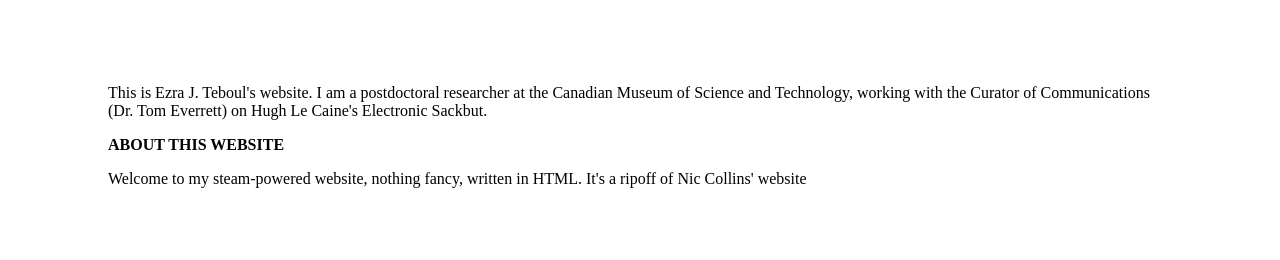
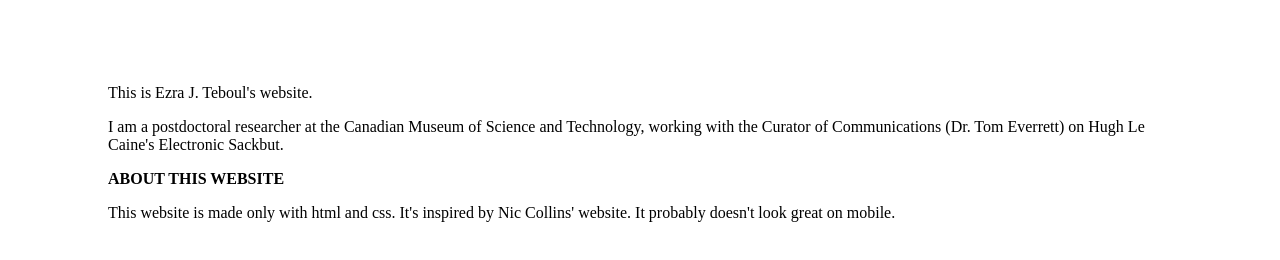
Before and after one commit to ezrajteboul/ezrajteboul.github.io, a plain HTML site: page index.html in a window 1280 px wide. Drawn offline with Linux system fonts and the light colour scheme.

Commit message:
Update index.html

```diff
--- a/index.html
+++ b/index.html
@@ -17,13 +17,14 @@
 
 <p>
 This is Ezra J. Teboul's website.
-
+<p>
+<p>
 I am a postdoctoral researcher at the Canadian Museum of Science and Technology, working with the Curator of Communications (Dr. Tom Everrett) on Hugh Le Caine's Electronic Sackbut.
 <p>
 <b>ABOUT THIS WEBSITE</b></h3>
 <p>
-Welcome to my steam-powered website, nothing fancy, written in HTML. It's a ripoff of Nic Collins' <a href="https://www.nicolascollins.com/">website</a>
-
+This website is made only with html and css. It's inspired by Nic Collins' <a href="https://www.nicolascollins.com/">website.</a>
+It probably doesn't look great on mobile.
 <p>
 
 
```
